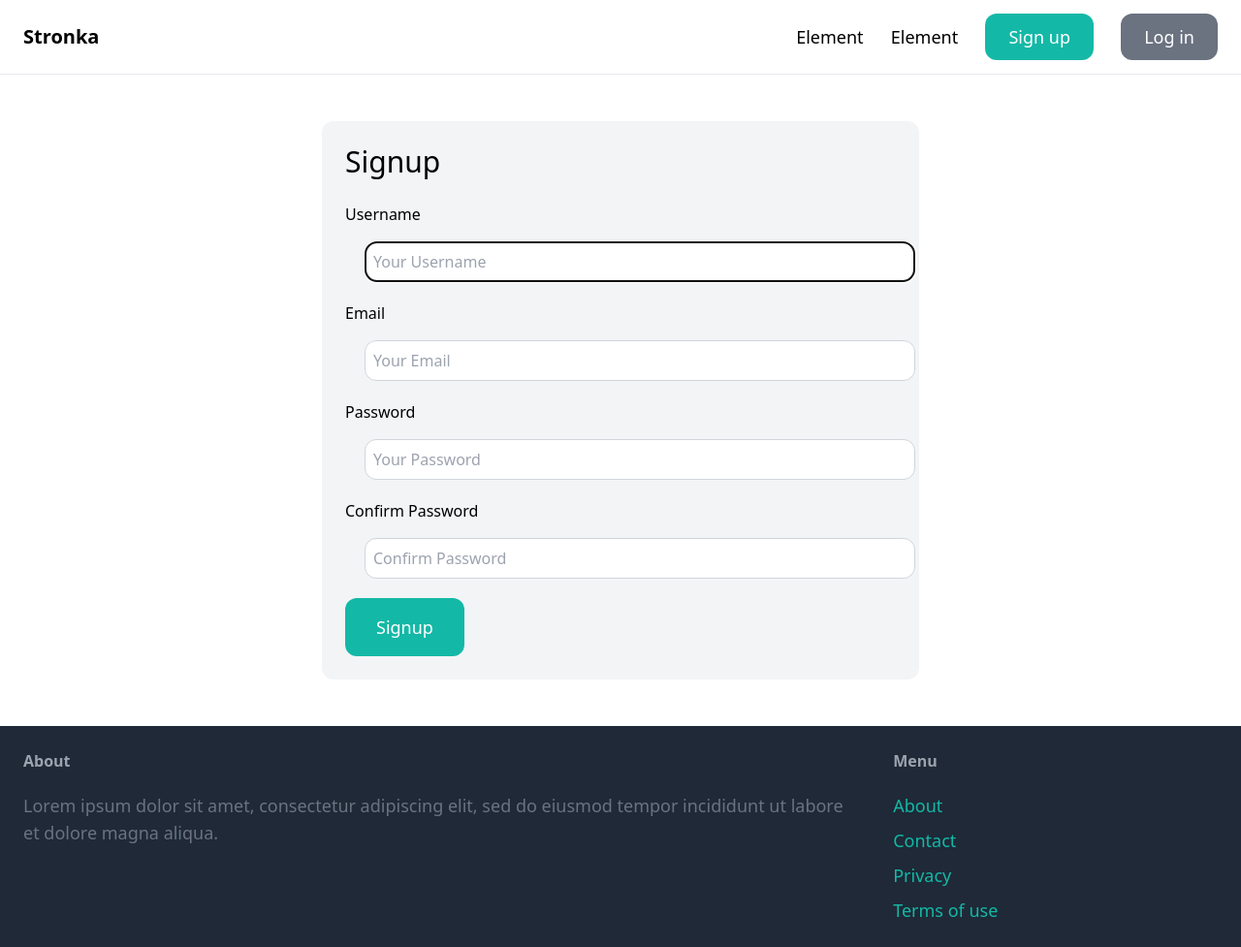
After one commit to SilverPung/web-aplication, a Django app: page /signup/ in a window 1280 px wide. The commit adds this page. Shown: the whole page at 97% size. Run offline with Django 5.2, Linux system fonts and the light colour scheme; some libraries are stand-ins or nearby versions.

Commit message:
dodanie opcji tworzenia konta 'signup'

````diff
--- /dev/null
+++ b/web/core/forms.py
@@ -0,0 +1,12 @@
+from django import forms
+from django.contrib.auth.models import User
+from django.contrib.auth.forms import UserCreationForm
+
+class SignupForm(UserCreationForm):
+    class Meta:
+        model = User
+        fields = ['username', 'email', 'password1', 'password2']
+    username = forms.CharField(widget=forms.TextInput(attrs={'placeholder': 'Your Username', 'class': 'w-full p-2 my-2 mx-5 border border-gray-300 rounded-xl'}))
+    email = forms.EmailField(widget=forms.EmailInput(attrs={'placeholder': 'Your Email', 'class': 'w-full p-2 my-2 mx-5 border border-gray-300 rounded-xl'}))
+    password1 = forms.CharField(widget=forms.PasswordInput(attrs={'placeholder': 'Your Password', 'class': 'w-full p-2 my-2 mx-5 border border-gray-300 rounded-xl'}))
+    password2 = forms.CharField(widget=forms.PasswordInput(attrs={'placeholder': 'Confirm Password', 'class': 'w-full p-2 my-2 mx-5 border border-gray-300 rounded-xl'}))
--- a/web/core/templates/core/base.html
+++ b/web/core/templates/core/base.html
@@ -17,8 +17,8 @@
                 <a href="#" class="text-lg hover:text-gray-900">Element</a><!--przyciski-->
                 <a href="#" class="text-lg hover:text-gray-900">Element</a>
 
-                <a href="#" class="px-6 py-3 text-lg hover:text-gray-900 bg-teal-500 text-white rounded-xl hover:bg-teal-700">Element</a><!--przyciski do logowania-->
-                <a href="#" class="px-6 py-3 text-lg hover:text-gray-900 bg-gray-500 text-white rounded-xl hover:bg-gray-700">Element</a>
+                <a href="{% url 'core:signup' %}" class="px-6 py-3 text-lg hover:text-gray-900 bg-teal-500 text-white rounded-xl hover:bg-teal-700">Sign up</a><!--przyciski do logowania-->
+                <a href="#" class="px-6 py-3 text-lg hover:text-gray-900 bg-gray-500 text-white rounded-xl hover:bg-gray-700">Log in</a>
             </div>
         </nav>
 
@@ -37,7 +37,7 @@
                 <h3 class="mb-5 font-semibold text-gray-400">Menu</h3>
                 <ul class="space-y-2">
                     <li><a href="#" class="text-lg text-teal-500 hover:text-teal-700">About</a></li>
-                    <li><a href="{% url 'contact' %}" class="text-lg text-teal-500 hover:text-teal-700">Contact</a></li>
+                    <li><a href="{% url 'core:contact' %}" class="text-lg text-teal-500 hover:text-teal-700">Contact</a></li>
                     <li><a href="#" class="text-lg text-teal-500 hover:text-teal-700">Privacy</a></li>
                     <li><a href="#" class="text-lg text-teal-500 hover:text-teal-700">Terms of use</a></li>
                 </ul>
--- /dev/null
+++ b/web/core/templates/core/signup.html
@@ -0,0 +1,43 @@
+{% extends 'core/base.html' %}
+
+{% block title %}Signup{%endblock%}
+
+
+
+{% block content %}
+    <div class="w-1/2 my-6 mx-auto p-6 bg-gray-100 rounded-xl">
+        <h1 class="mb-6 text-3xl">Signup</h1>
+        <form method="post">
+            {% csrf_token %}
+            <div class="mb-3">
+                <label class="inline-block mb-2">Username</label><br>
+                {{form.username}}
+            </div>
+            <div class="mb-3">
+                <label class="inline-block mb-2">Email</label><br>
+                {{form.email}}
+            </div>
+            <div class="mb-3">
+                <label class="inline-block mb-2">Password</label><br>
+                {{form.password1}}
+            </div>
+            <div class="mb-3">
+                <label class="inline-block mb-2">Confirm Password</label><br>
+                {{form.password2}}
+            </div>
+
+            {% if form.errors or form.non_field_errors %}
+                <div class="bg-red-100 p-6 mb-3 rounded-xl">
+                    <ul>
+                        {% for error in form.errors %}
+                            <li>{{error}}</li>
+                        {% endfor %}
+                    </ul>
+                </div>
+            {% endif %}
+
+            <button class="py-4 px-8 text-lg rounded-xl bg-teal-500 hover:bg-teal-700 text-white">Signup</button>
+
+    </div>
+{% endblock %}
+```
--- /dev/null
+++ b/web/core/urls.py
@@ -0,0 +1,10 @@
+from django.urls import path
+from . import views
+
+app_name = 'core'
+
+urlpatterns = [
+    path('', views.index, name='index'),
+    path('contact/', views.contact, name='contact'),
+    path('signup/', views.signup, name='signup')
+]
--- a/web/core/views.py
+++ b/web/core/views.py
@@ -1,5 +1,6 @@
-from django.shortcuts import render
+from django.shortcuts import render, redirect
 from item.models import Category, Item
+from .forms import SignupForm
 # Create your views here.
 def index(request):
     items = Item.objects.filter(is_sold=False)[0:6]
@@ -8,3 +9,14 @@ def index(request):
 
 def contact(request):
     return render(request, 'core/contact.html')
+
+def signup(request):
+    if request.method == 'POST':
+        form = SignupForm(request.POST)
+        if form.is_valid():
+            form.save()
+        return redirect('/login/')
+    else:
+        form = SignupForm()
+    form = SignupForm()
+    return render(request, 'core/signup.html', {'form': form})
--- a/web/item/templates/item/detail.html
+++ b/web/item/templates/item/detail.html
@@ -1,7 +1,7 @@
 {% extends 'core/base.html' %}
 
 {% block title %}
-    {{item.name}}
+    {{item.name|capfirst}}
 {% endblock %}
 
 
--- a/web/web/urls.py
+++ b/web/web/urls.py
@@ -22,8 +22,7 @@ from django.urls import path, include
 from core.views import index,contact
 
 urlpatterns = [
-    path('', index, name='index'),#strona główna
+    path('', include('core.urls')),#strona główna
     path('items/', include('item.urls')), #items
-    path('contact/', contact, name='contact'),#kontakt
     path('admin/', admin.site.urls),
 ] + static(settings.MEDIA_URL, document_root=settings.MEDIA_ROOT) #nie robić tego w produkcji
````
Also changed, not shown: web/db.sqlite3, 1 other file.
